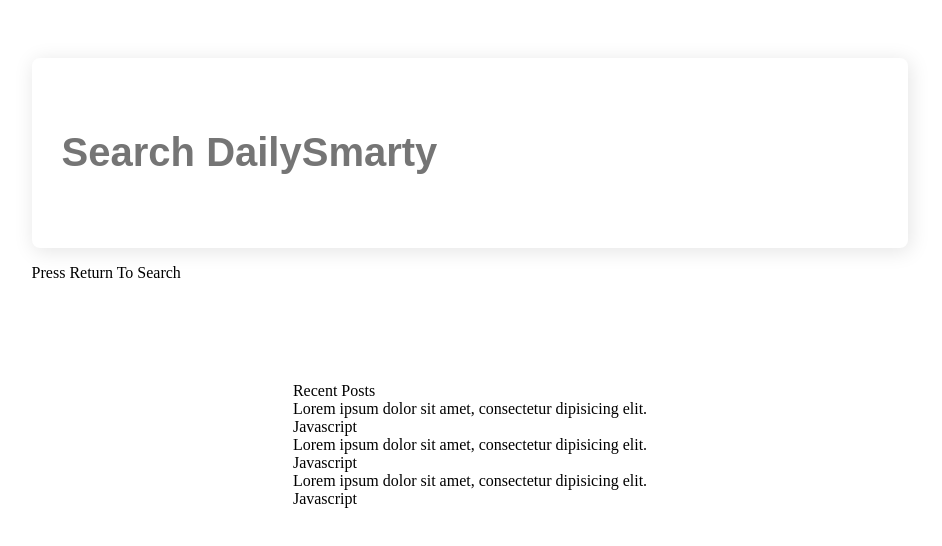
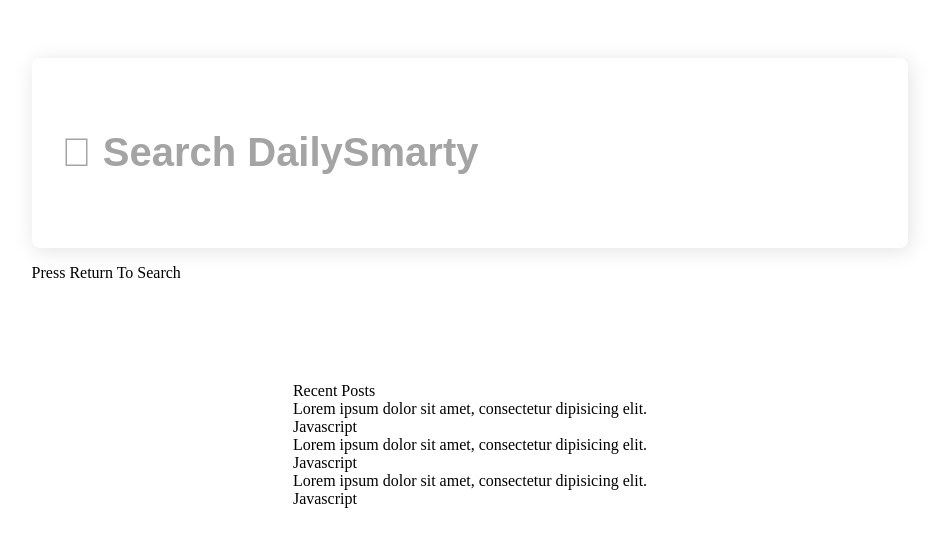
Before and after one commit to Trighhorn/mock-searchengine, a plain HTML site: page index.html in a window 1280 px wide. Shown: the part 302-848 px from the top of the page, without its empty margins (170-1112 px from the left). Drawn offline with Linux system fonts and the light colour scheme.

Commit message:
Implemented font awesome

```diff
--- a/index.html
+++ b/index.html
@@ -5,6 +5,7 @@
     <meta name="viewport" content="width=device-width, initial-scale=1.0">
     <meta http-equiv="X-UA-Compatible" content="ie=edge">
     <title>Front End Search Implementations</title>
+    <script src="https://kit.fontawesome.com/c4d04db85c.js" crossorigin="anonymous"></script>
     <link rel="stylesheet" href="main.css">
 
 </head>
@@ -19,9 +20,9 @@
         </div>
 
         <div class="homepage-search-bar">
-            <input type="text" placeholder="Search DailySmarty">
+            <input type="text" placeholder= "&#xf002; Search DailySmarty">
 
-            <p>Press Return To Search</p>
+            <p>Press Return To Search </p>
         </div>
 
         <div class="recent-posts-wrapper">
--- a/main.css
+++ b/main.css
@@ -41,7 +41,8 @@
 
 .homepage-search-bar input[type=text] {
     font-size: 2.5em;
-    font-family: Arial, Helvetica, sans-serif;
+    /* changed from free to pro */
+    font-family: 'Font Awesome\ 5 Pro', Arial, Helvetica, sans-serif;
     font-weight: 600;
     color: #585858;
     box-shadow: 2px 3px 20px 1px rgba(0, 0, 0, 0.1);
@@ -49,6 +50,13 @@
     border-radius: .5rem;
 }
 
+.homepage-search-bar input[type=text]::placeholder {
+    /* changed from free to pro */
+    font-family: 'Font Awesome\ 5 Pro', Arial, Helvetica, sans-serif;
+    font-weight: 600;
+    color: #a4a4a4;
+}
+
 .homepage-search-bar input[type=text]:focus {
     outline: none;
     box-shadow: 2px 3px 20px 1px rgba(0, 0, 0, 0.3);
```
